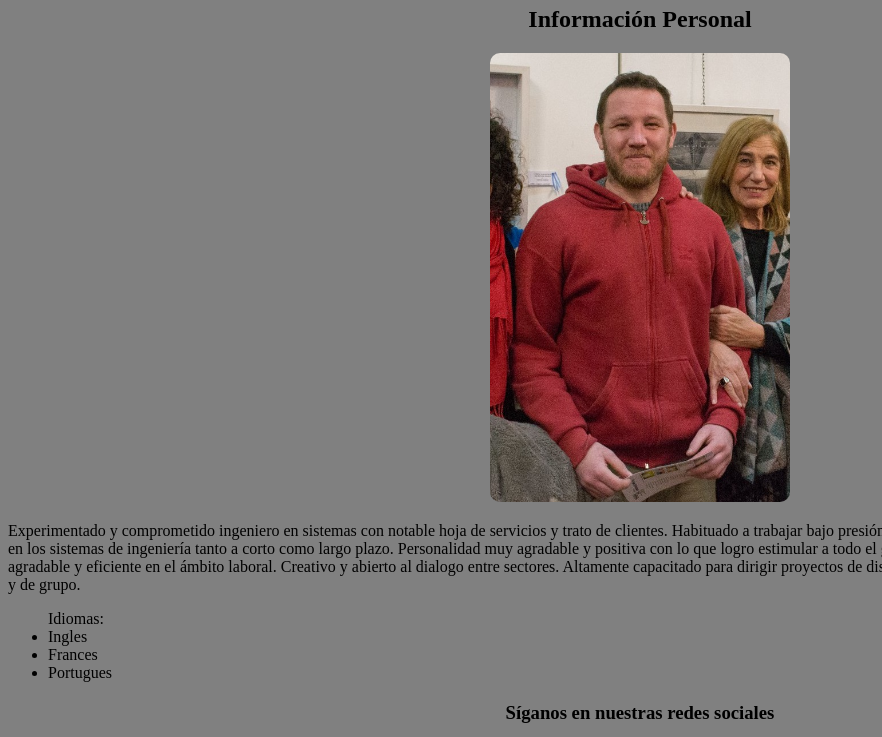
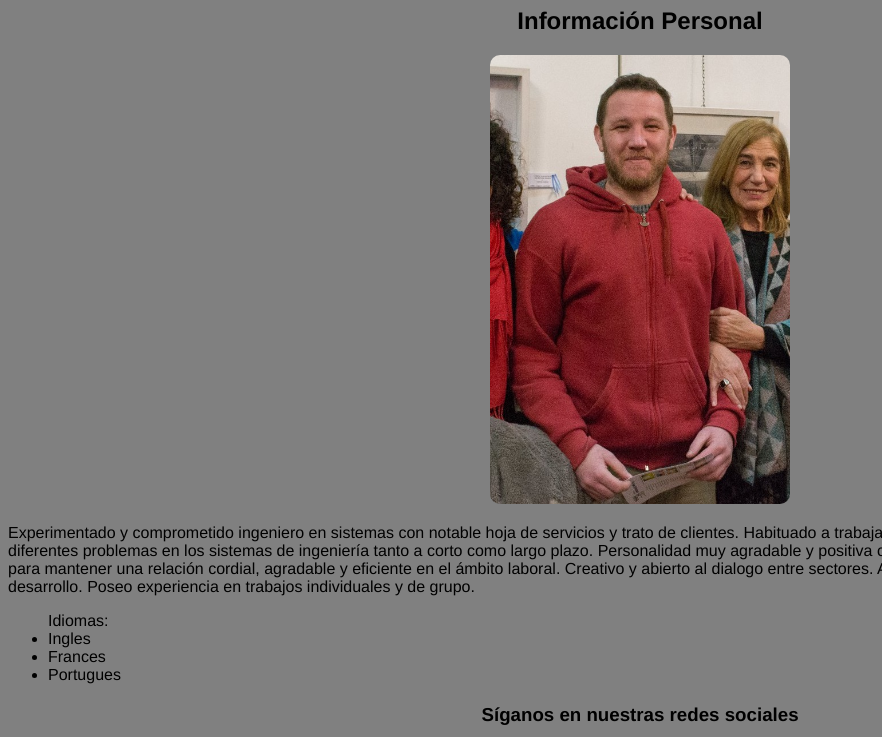
Before and after one commit to cuatro04/ProyectoFinal, a plain HTML site: page index.html in a window 1280 px wide. Shown: the part 401-1138 px from the top of the page, without its empty margins (0-882 px from the left). Drawn offline with Linux system fonts and the light colour scheme.

Commit message:
agregando formatos css

```diff
--- a/css/estilos.css
+++ b/css/estilos.css
@@ -10,3 +10,9 @@ img
   {
     border-radius: 10px;
   }
+
+#contenedor
+  {
+    font-family: helvetica;
+    font-size: 16px;
+  }
--- a/index.html
+++ b/index.html
@@ -9,7 +9,7 @@
     <link rel="stylesheet" href="css/estilos.css">
     <title>Curriculum Vitae</title>
   </head>
-  <body>
+  <body id="contenedor">
   <center>
     <div class="">
       <svg xmlns="http://www.w3.org/2000/svg" xmlns:se="http://svg-edit.googlecode.com" xmlns:xlink="http://www.w3.org/1999/xlink" xmlns:dc="http://purl.org/dc/elements/1.1/" xmlns:cc="http://creativecommons.org/ns#" xmlns:rdf="http://www.w3.org/1999/02/22-rdf-syntax-ns#" xmlns:inkscape="http://www.inkscape.org/namespaces/inkscape" width="250.978836251154" height="100.28042345662914" style="">
```
Also changed, not shown: html/educacion.html (+1 -1 lines), html/experiencia.html (+1 -1 lines).
